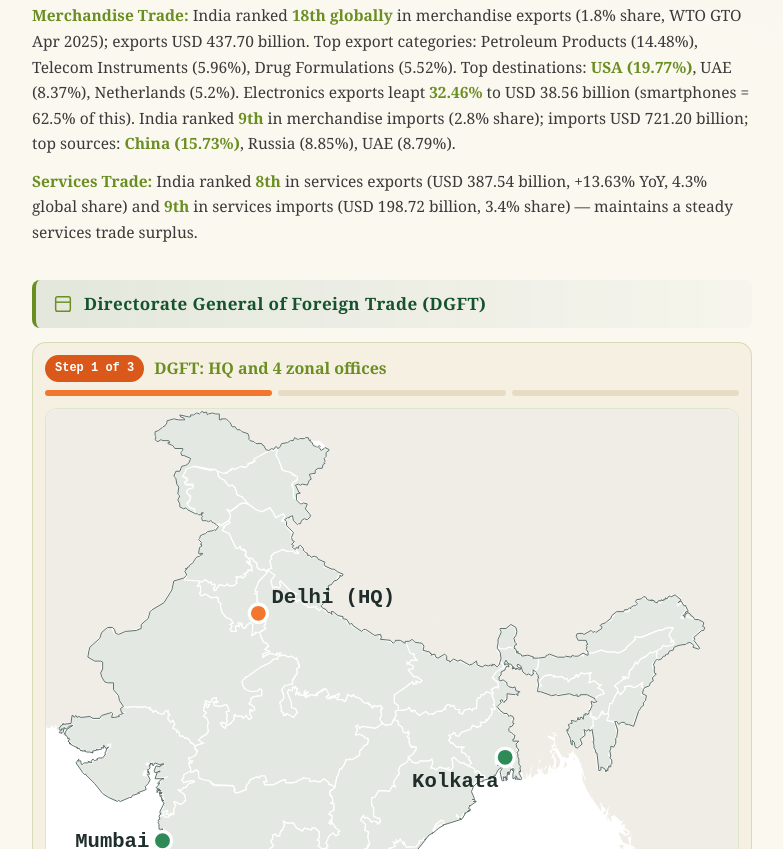
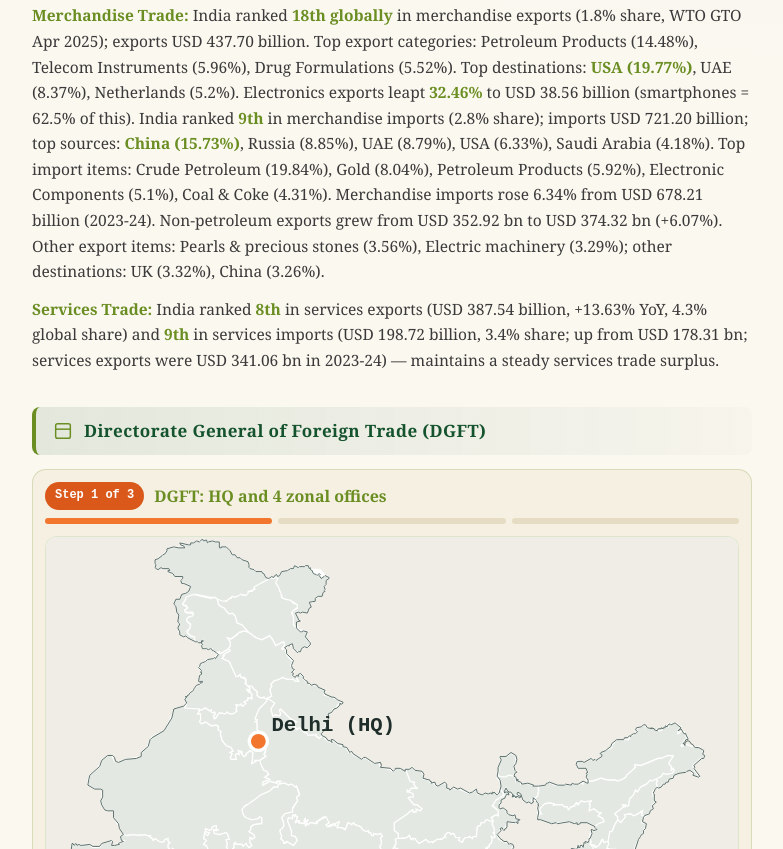
Before and after one commit to aivibhillion/India-Year-Book, a plain HTML site: page chapters/iyb2026_part10_ch10_v2.html in a window 1280 px wide. Shown: the part 2151-3000 px from the top of the page, without its empty margins (248-1031 px from the left). Drawn offline with Linux system fonts and the light colour scheme.

Commit message:
Update trade statistics and MSE details in HTML

```diff
--- a/chapters/iyb2026_part10_ch10_v2.html
+++ b/chapters/iyb2026_part10_ch10_v2.html
@@ -311,8 +311,8 @@ footer .pill{display:inline-block; margin-top:10px; padding:5px 14px; border-rad
   <div id="fig-trade"></div>
   <p>Department of Commerce (Ministry of Commerce & Industry) formulates/implements the <b>Foreign Trade Policy (FTP)</b>; handles multilateral/bilateral trade relations, SEZs, export promotion.</p>
   <p><b>Overall Trade (2024-25):</b> Global trade (goods+services) = <b>USD 1,745.16 billion</b>; total exports USD 825.25 bn (+6.04% YoY); total imports USD 919.92 bn.</p>
-  <p><b>Merchandise Trade:</b> India ranked <b>18th globally</b> in merchandise exports (1.8% share, WTO GTO Apr 2025); exports USD 437.70 billion. Top export categories: Petroleum Products (14.48%), Telecom Instruments (5.96%), Drug Formulations (5.52%). Top destinations: <b>USA (19.77%)</b>, UAE (8.37%), Netherlands (5.2%). Electronics exports leapt <b>32.46%</b> to USD 38.56 billion (smartphones = 62.5% of this). India ranked <b>9th</b> in merchandise imports (2.8% share); imports USD 721.20 billion; top sources: <b>China (15.73%)</b>, Russia (8.85%), UAE (8.79%).</p>
-  <p><b>Services Trade:</b> India ranked <b>8th</b> in services exports (USD 387.54 billion, +13.63% YoY, 4.3% global share) and <b>9th</b> in services imports (USD 198.72 billion, 3.4% share) — maintains a steady services trade surplus.</p>
+  <p><b>Merchandise Trade:</b> India ranked <b>18th globally</b> in merchandise exports (1.8% share, WTO GTO Apr 2025); exports USD 437.70 billion. Top export categories: Petroleum Products (14.48%), Telecom Instruments (5.96%), Drug Formulations (5.52%). Top destinations: <b>USA (19.77%)</b>, UAE (8.37%), Netherlands (5.2%). Electronics exports leapt <b>32.46%</b> to USD 38.56 billion (smartphones = 62.5% of this). India ranked <b>9th</b> in merchandise imports (2.8% share); imports USD 721.20 billion; top sources: <b>China (15.73%)</b>, Russia (8.85%), UAE (8.79%), USA (6.33%), Saudi Arabia (4.18%). Top import items: Crude Petroleum (19.84%), Gold (8.04%), Petroleum Products (5.92%), Electronic Components (5.1%), Coal & Coke (4.31%). Merchandise imports rose 6.34% from USD 678.21 billion (2023-24). Non-petroleum exports grew from USD 352.92 bn to USD 374.32 bn (+6.07%). Other export items: Pearls & precious stones (3.56%), Electric machinery (3.29%); other destinations: UK (3.32%), China (3.26%).</p>
+  <p><b>Services Trade:</b> India ranked <b>8th</b> in services exports (USD 387.54 billion, +13.63% YoY, 4.3% global share) and <b>9th</b> in services imports (USD 198.72 billion, 3.4% share; up from USD 178.31 bn; services exports were USD 341.06 bn in 2023-24) — maintains a steady services trade surplus.</p>
 </section>
 
 <section class="sec" id="dgft">
@@ -350,7 +350,7 @@ footer .pill{display:inline-block; margin-top:10px; padding:5px 14px; border-rad
     <div class="fact"><svg viewBox="0 0 24 24"><circle cx="12" cy="12" r="9"/></svg><div><div class="num">23.58 lakh</div><div class="lbl">Registered sellers</div></div></div>
     <div class="fact"><svg viewBox="0 0 24 24"><path d="M3 17l5-5 4 4 8-8"/></svg><div><div class="num">44.54%</div><div class="lbl">Of GMV from 10.85 lakh MSE enterprises</div></div></div>
   </div>
-  <p>Women-led MSEs: 1.93 lakh+, orders worth ₹69,406 crore. SC/ST entrepreneurs: 59,491, orders worth ₹16,413 crore. Platform offers <b>11,096 product categories & 344 service categories</b>. ~97% of transactions are free of transaction charges.</p>
+  <p>Women-led MSEs: 1.93 lakh+, orders worth ₹69,406 crore. SC/ST entrepreneurs: 59,491, orders worth ₹16,413 crore. <b>32,797 startups</b> have processed orders worth <b>₹43,945 crore</b> on GeM. Platform offers <b>11,096 product categories & 344 service categories</b>. ~97% of transactions are free of transaction charges.</p>
 </section>
 
 <section class="sec" id="boards">
```
